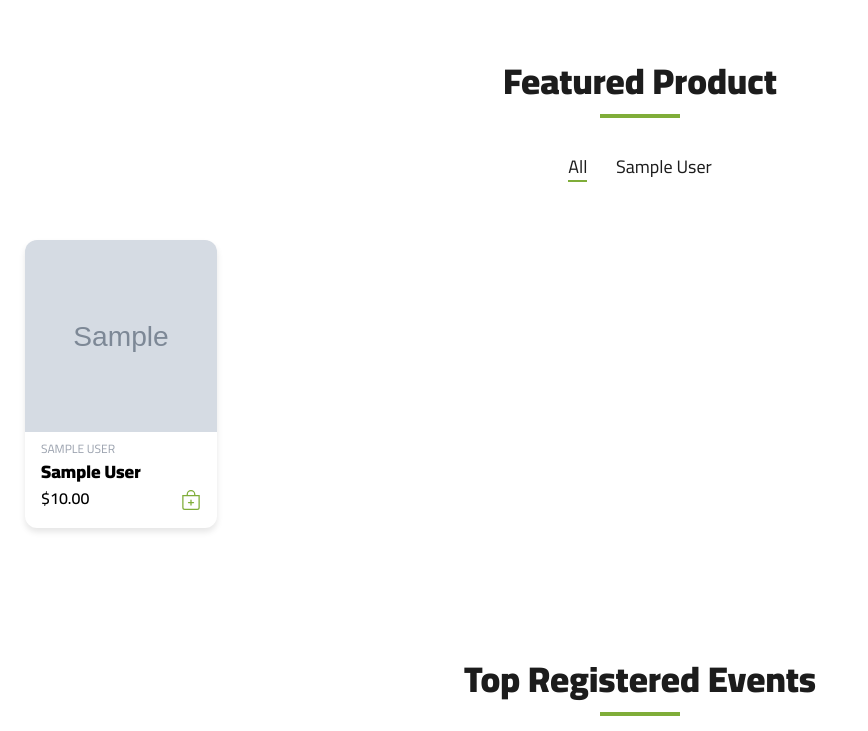
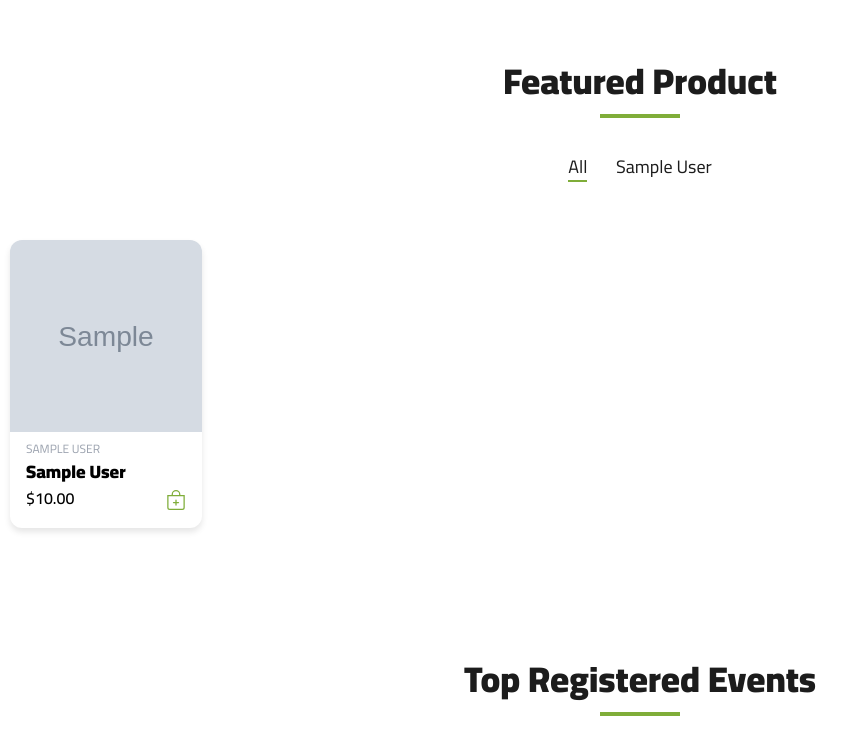
Before and after one commit to sundarrr/GreenSync, a Django app: page /dashboard in a window 1280 px wide. Shown: the part 1003-1734 px from the top of the page, without its empty margins (0-868 px from the left). Run offline with Django 5.2, Linux system fonts and the light colour scheme; tables that the repository leaves empty hold one stand-in row (values such as "Sample post"); grey boxes marked "Sample" are stand-in pictures; some libraries are stand-ins or nearby versions.

Commit message:
Card view size change spacing issue

```diff
--- a/userPortal/templates/ecom/v2/base/home.html
+++ b/userPortal/templates/ecom/v2/base/home.html
@@ -59,7 +59,7 @@
                     </div>
                 </div>
             </div> -->
-                <div class="col-lg-3 col-md-4 col-sm-6 mix {{ category.name }}">
+                <div class=" mix {{ category.name }}">
 
             <div class="product-card {{ category.name }}">
                     <img src="{{ product.product_image.url }}" alt="Product" class="product-image" />
--- a/userPortal/templates/ecom/v2/home/index.html
+++ b/userPortal/templates/ecom/v2/home/index.html
@@ -64,6 +64,8 @@
                             <div class="row featured__filter">
 
                                 {% for product in products %}
+
+                <div class=" mix {{ category.name }}">
                                 <div class="product-card {{ product.category.name }}">
                                     <a href="#">
                                         <img src="{{ product.product_image.url }}" alt="Product" class="product-image" />
@@ -85,6 +87,7 @@
                                             </div>
                                         </div>
                                     </a>
+                                </div>
                                 </div>
                                 {% endfor %}
 
```
